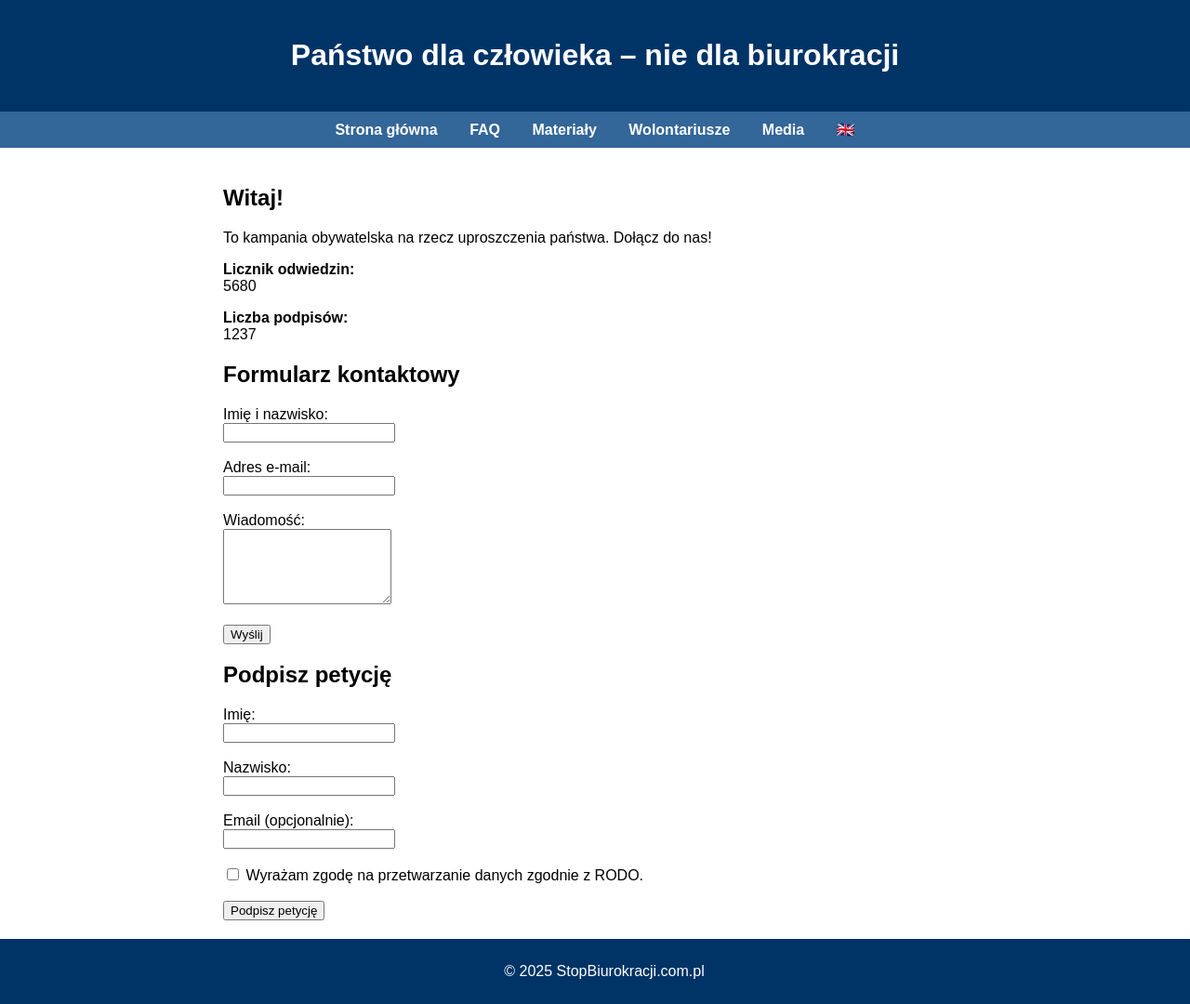
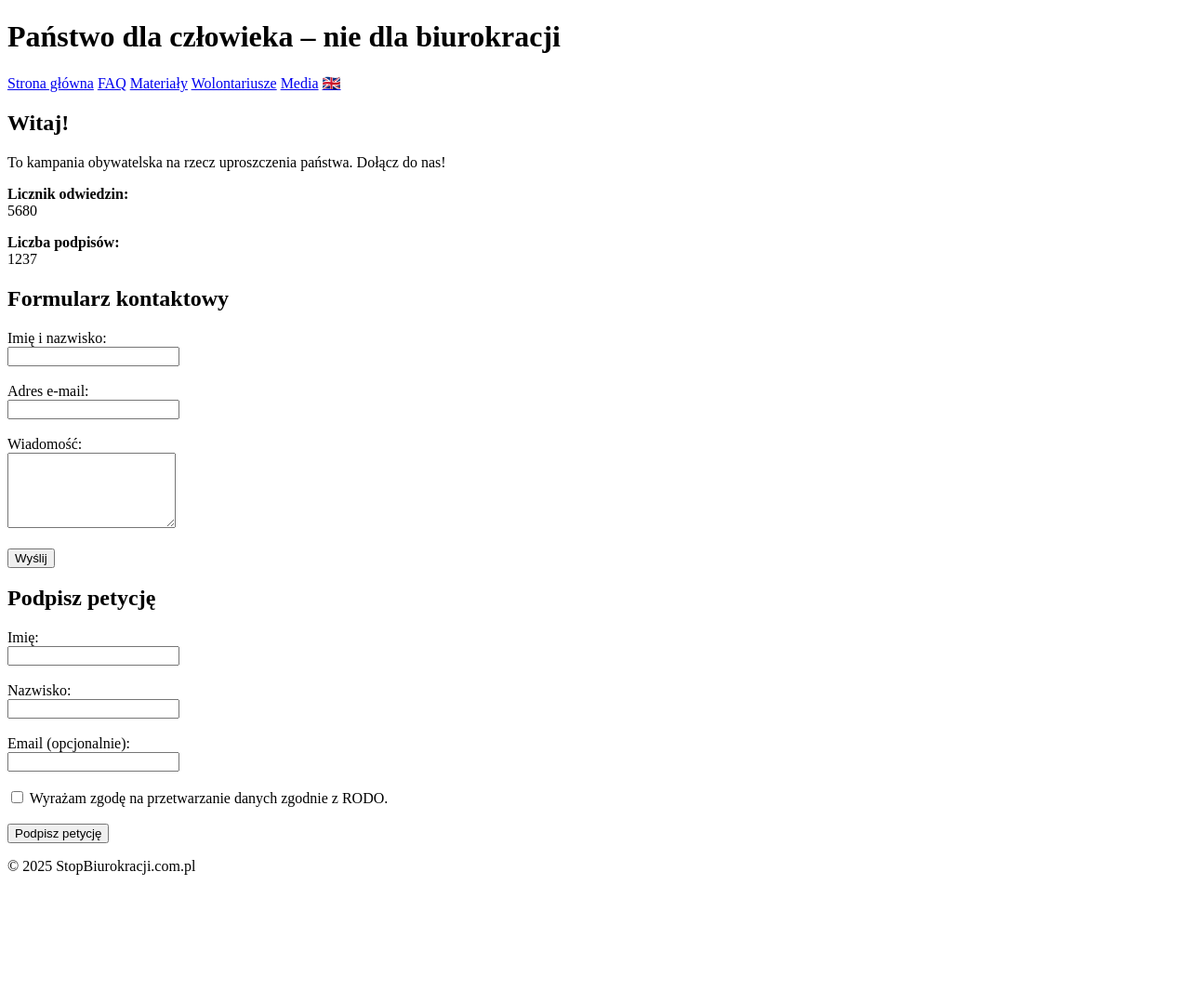
Before and after one commit to StopBiurokracji/panstwowebdemo, a plain HTML site: page index.html in a window 1280 px wide. Shown: the whole page at 93% size. After the commit the page ends 957 px from the top, so only its background shows below. Drawn offline with Linux system fonts and the light colour scheme.

Commit message:
Add files via upload

```diff
--- /dev/null
+++ b/script.js
@@ -0,0 +1 @@
+Opcjonalny skrypt JS do obsługi przycisków
--- a/style.css
+++ b/style.css
@@ -1,47 +1 @@
-body {
-    font-family: Arial, sans-serif;
-    background-color: #ffffff;
-    color: #000;
-    margin: 0;
-    padding: 0;
-}
-
-header {
-    background: #003366;
-    color: white;
-    padding: 20px;
-    text-align: center;
-}
-
-nav {
-    background: #336699;
-    text-align: center;
-    padding: 10px;
-}
-
-nav a {
-    color: white;
-    margin: 0 15px;
-    text-decoration: none;
-    font-weight: bold;
-}
-
-nav a:hover {
-    text-decoration: underline;
-}
-
-main {
-    padding: 20px;
-    max-width: 800px;
-    margin: auto;
-}
-
-footer {
-    background: #003366;
-    color: white;
-    text-align: center;
-    padding: 10px;
-    position: relative;
-    bottom: 0;
-    width: 100%;
-}
+Podstawowy styl CSS uwzględniający layout i grafikę
```
Also changed, not shown: index_en.html (added, +1 -0 lines), index_pl.html (added, +1 -0 lines), grafika_potwor_po_prawej.png (added).
